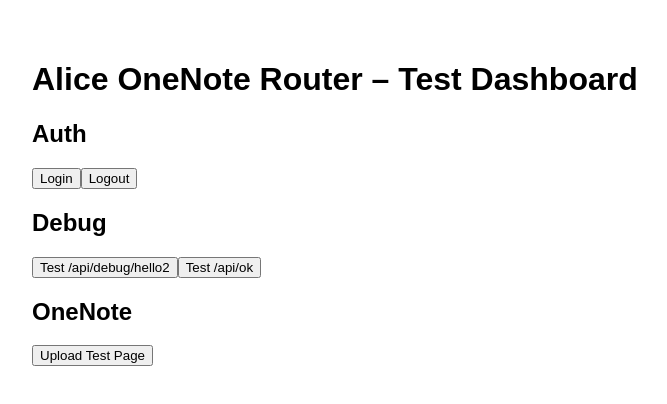
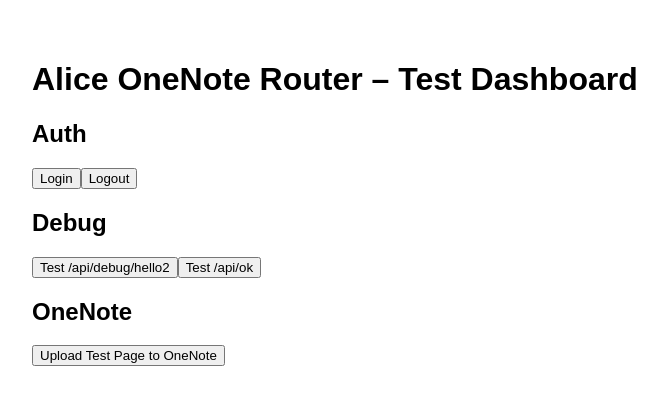
Before and after one commit to tchaudhry907/alice-onenote-router, a Next.js app: page /test in a window 1280 px wide. Shown: the top 404 px of the page, without its empty margins (8-675 px from the left). Built offline with nearby package versions, Linux system fonts and the light colour scheme.

Commit message:
Update test.js

```diff
--- a/pages/test.js
+++ b/pages/test.js
@@ -6,6 +6,26 @@
       const res = await fetch(endpoint, { method, credentials: "include" });
       const data = await res.json();
       alert(JSON.stringify(data, null, 2));
+    } catch (err) {
+      alert("Error: " + err.message);
+    }
+  };
+
+  const uploadTestPage = async () => {
+    try {
+      const res = await fetch("/api/onenote/upload", {
+        method: "POST",
+        credentials: "include",
+        headers: {
+          "Content-Type": "application/json",
+        },
+        body: JSON.stringify({
+          title: "Test Page from Alice Router",
+          content: "<p>Hello from the Alice Router test dashboard 🚀</p>",
+        }),
+      });
+      const data = await res.json();
+      alert("Upload result:\n" + JSON.stringify(data, null, 2));
     } catch (err) {
       alert("Error: " + err.message);
     }
@@ -30,8 +50,8 @@
       <button onClick={() => callApi("/api/ok")}>Test /api/ok</button>
 
       <h2>OneNote</h2>
-      <button onClick={() => callApi("/api/onenote/upload", "POST")}>
-        Upload Test Page
+      <button onClick={uploadTestPage}>
+        Upload Test Page to OneNote
       </button>
     </div>
   );
```
